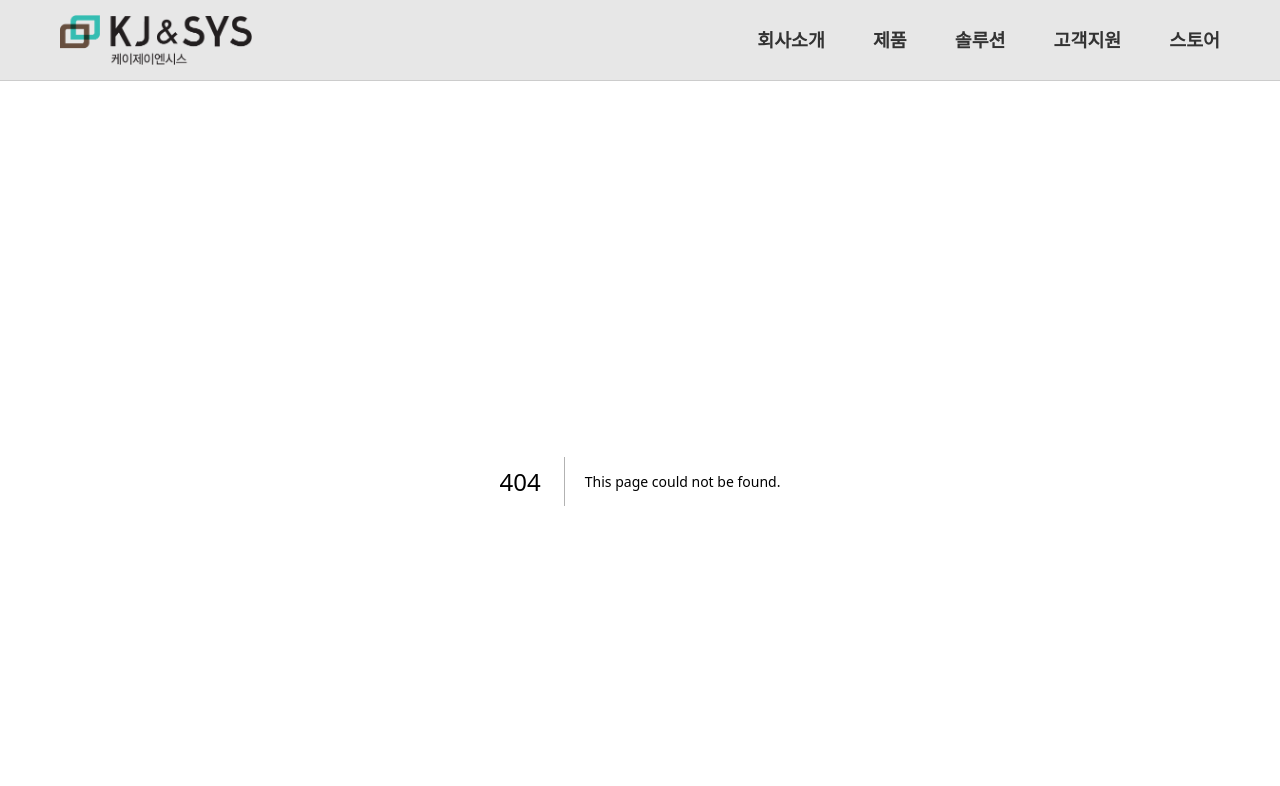
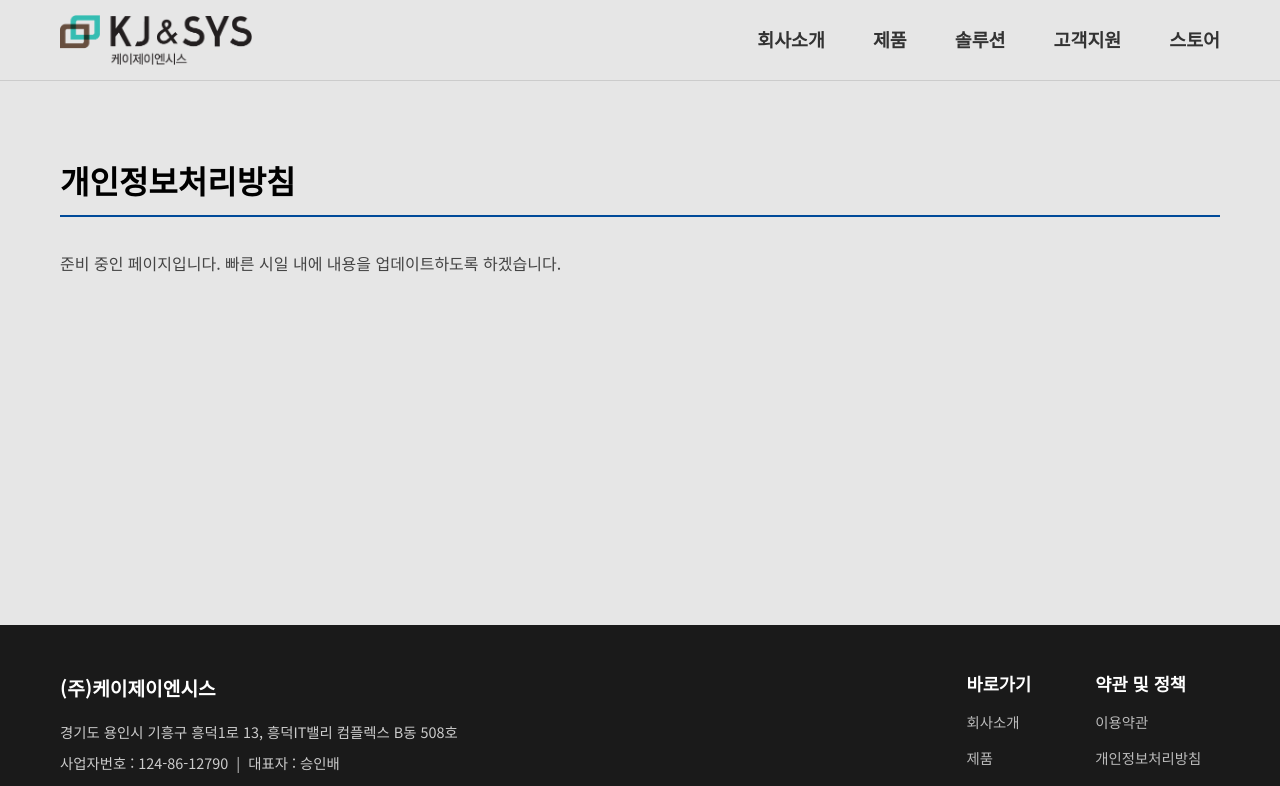
Before and after one commit to iiiisscan-byte/KJNSYS, a Next.js app: page /privacy in a window 1280 px wide. Before the commit this address had no page. Shown: the top 786 px of the page. Built offline with nearby package versions, Linux system fonts and the light colour scheme.

Commit message:
Fix: make footer shortcut links functional and add placeholder legal pages

```diff
--- /dev/null
+++ b/src/app/privacy/page.tsx
@@ -0,0 +1,12 @@
+export default function PrivacyPage() {
+  return (
+    <div className="container" style={{ padding: '5rem 20px', minHeight: '60vh' }}>
+      <h1 style={{ fontSize: '2rem', fontWeight: '800', marginBottom: '2rem', borderBottom: '2px solid #004a99', paddingBottom: '1rem' }}>
+        개인정보처리방침
+      </h1>
+      <div style={{ lineHeight: '1.8', color: '#444' }}>
+        <p>준비 중인 페이지입니다. 빠른 시일 내에 내용을 업데이트하도록 하겠습니다.</p>
+      </div>
+    </div>
+  );
+}
--- a/src/components/layout/Footer.tsx
+++ b/src/components/layout/Footer.tsx
@@ -21,7 +21,7 @@ export default function Footer() {
             <div className={styles.linkGroup}>
               <h4 className={styles.groupTitle}>바로가기</h4>
               <div className={styles.groupLinks}>
-                <Link href="/">회사소개</Link>
+                <Link href="/#about">회사소개</Link>
                 <Link href="/product">제품</Link>
                 <Link href="/solution">솔루션</Link>
                 <Link href="/service">고객지원</Link>
```
Also changed, not shown: src/app/terms/page.tsx (added, +12 -0 lines).
